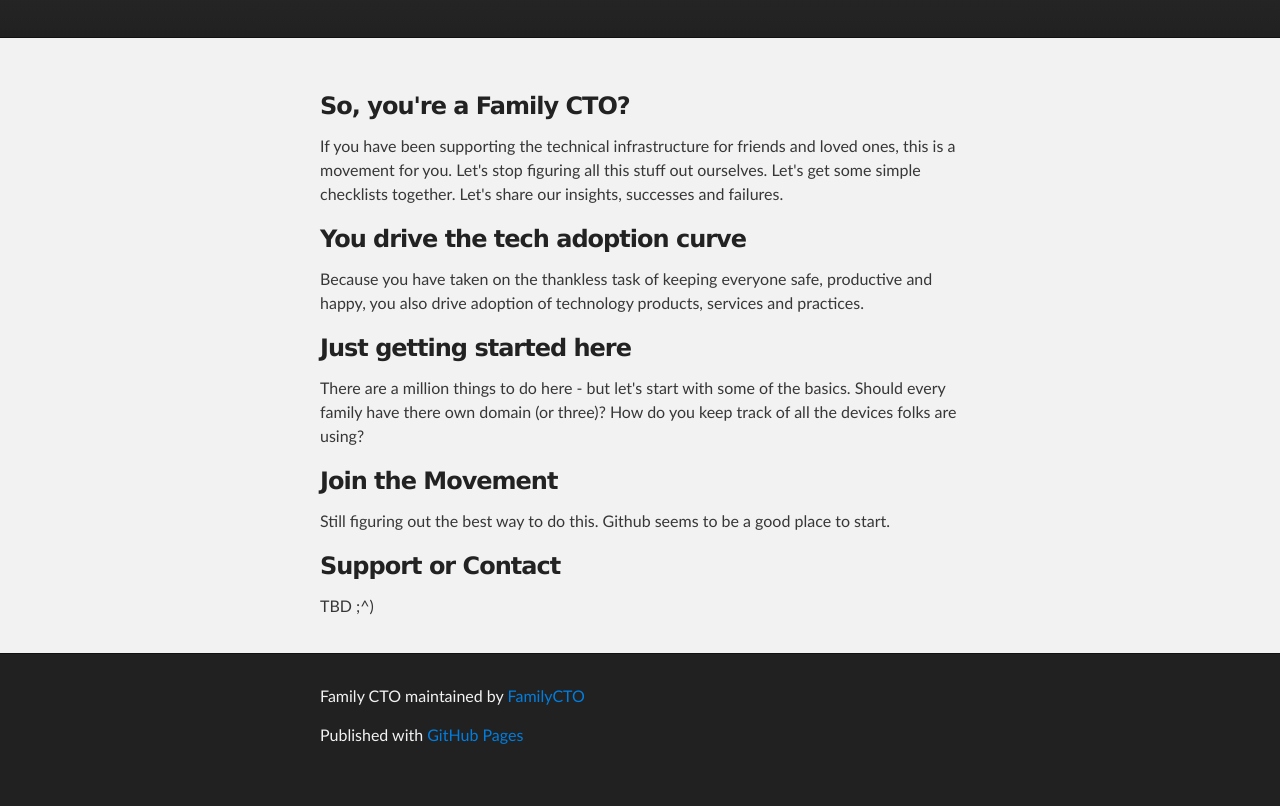
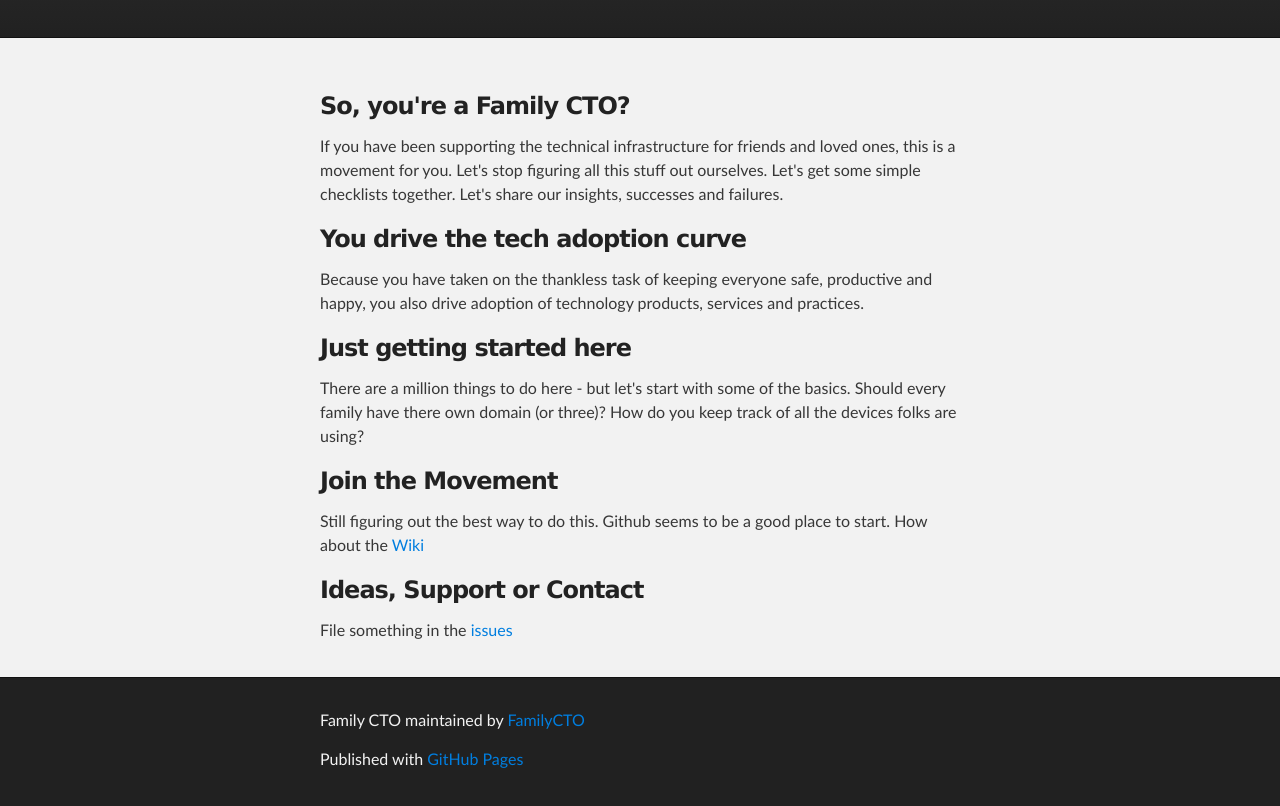
Before and after one commit to FamilyCTO/familycto.github.io-, a plain HTML site: page index.html in a window 1280 px wide. Shown: the part 208-1014 px from the top of the page. Before the commit the page ends 990 px from the top, so only its background shows below. Drawn offline with Linux system fonts and the light colour scheme.

Commit message:
links to wiki and issues

```diff
--- a/index.html
+++ b/index.html
@@ -41,11 +41,11 @@
 
 <h3>Join the Movement</h3>
 
-<p>Still figuring out the best way to do this. Github seems to be a good place to start.</p>
+<p>Still figuring out the best way to do this. Github seems to be a good place to start. How about the <a href="https://github.com/FamilyCTO/familycto.github.io-/wiki">Wiki</a></p>
 
-<h3>Support or Contact</h3>
+<h3>Ideas, Support or Contact</h3>
 
-<p>TBD ;^)</p>
+<p>File something in the <a href="https://github.com/FamilyCTO/familycto.github.io-/issues">issues</a> </p>
       </section>
     </div>
 
```
